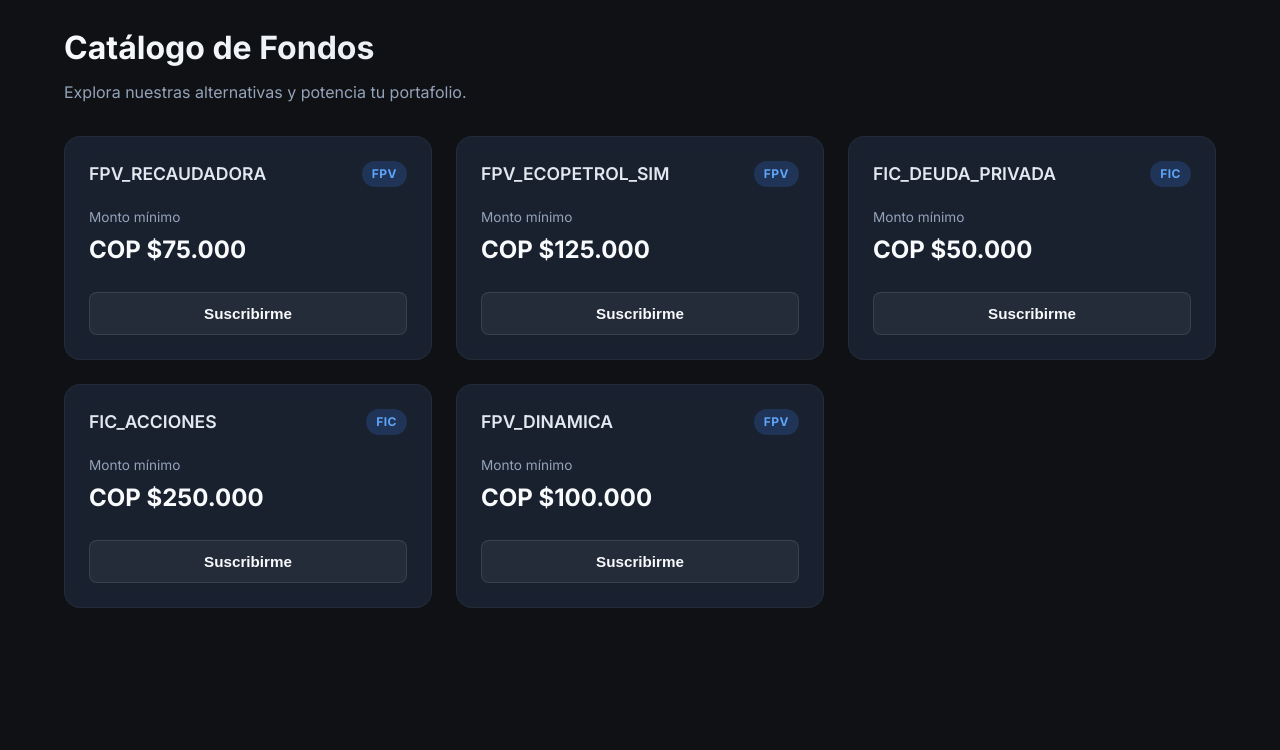
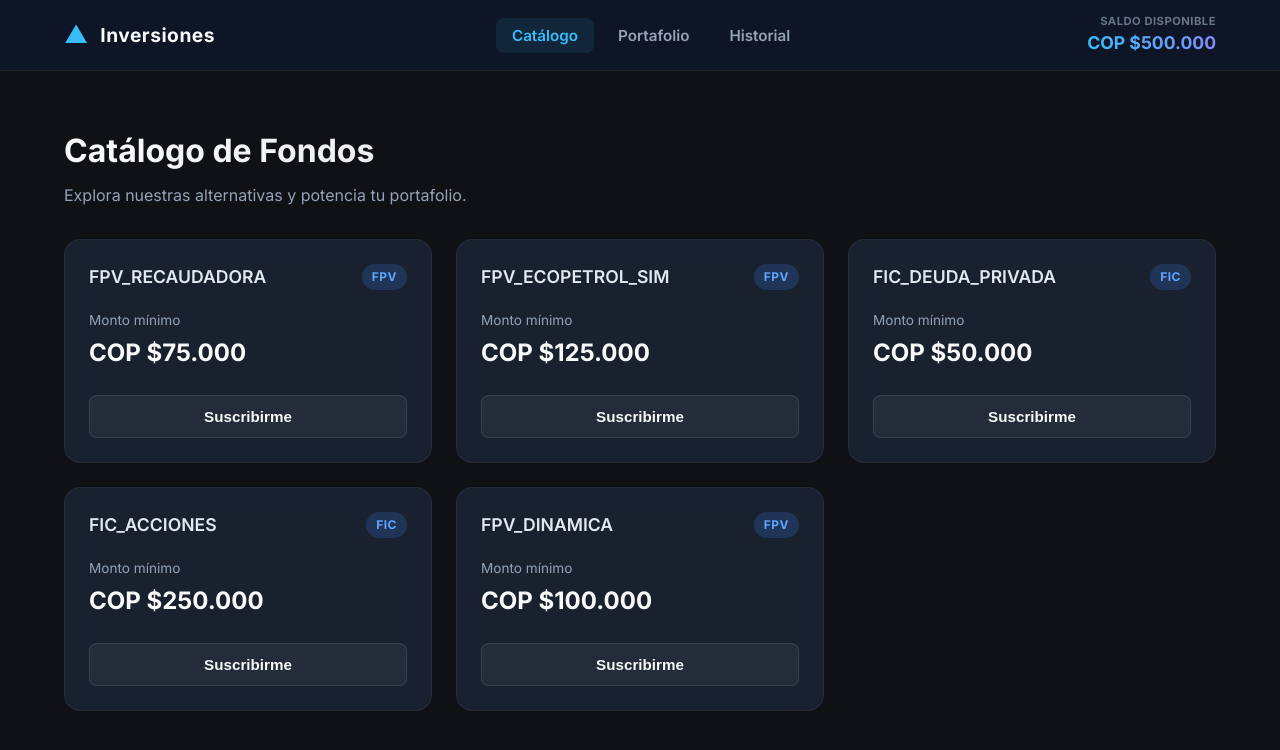
Before and after one commit to JuanTorresU/technical-test-juan-torres, an Angular app: page /catalog in a window 1280 px wide. Shown: the top 750 px of the page. Built offline with nearby package versions, Linux system fonts and the light colour scheme.

Commit message:
feat: implement global navigation bar with balance display and routing links

```diff
--- a/src/app/app.component.html
+++ b/src/app/app.component.html
@@ -1 +1,29 @@
-<router-outlet></router-outlet>
+<nav class="main-navbar">
+  <div class="navbar-content">
+    <div class="brand">
+      <span class="logo-icon">▲</span>
+      <h1>Inversiones</h1>
+    </div>
+
+    <ul class="nav-links">
+      <li>
+        <a routerLink="/catalog" routerLinkActive="active" class="nav-item">Catálogo</a>
+      </li>
+      <li>
+        <a routerLink="/portfolio" routerLinkActive="active" class="nav-item">Portafolio</a>
+      </li>
+      <li>
+        <a routerLink="/history" routerLinkActive="active" class="nav-item">Historial</a>
+      </li>
+    </ul>
+
+    <div class="global-balance">
+      <span class="label">Saldo Disponible</span>
+      <strong class="amount highlight">{{ store.balance() | currencyCop }}</strong>
+    </div>
+  </div>
+</nav>
+
+<main class="main-layout">
+  <router-outlet></router-outlet>
+</main>
--- a/src/app/app.component.scss
+++ b/src/app/app.component.scss
@@ -0,0 +1,121 @@
+:host {
+  display: block;
+  min-height: 100vh;
+  display: flex;
+  flex-direction: column;
+}
+
+.main-navbar {
+  position: sticky;
+  top: 0;
+  z-index: 50;
+  background: rgba(15, 23, 42, 0.85); /* Slate 900 tint */
+  backdrop-filter: blur(12px);
+  -webkit-backdrop-filter: blur(12px);
+  border-bottom: 1px solid rgba(255, 255, 255, 0.05);
+
+  .navbar-content {
+    max-width: 1200px;
+    margin: 0 auto;
+    padding: 0 24px;
+    height: 70px;
+    display: flex;
+    justify-content: space-between;
+    align-items: center;
+  }
+}
+
+.brand {
+  display: flex;
+  align-items: center;
+  gap: 12px;
+
+  .logo-icon {
+    font-size: 1.5rem;
+    color: #38bdf8;
+  }
+
+  h1 {
+    margin: 0;
+    font-size: 1.2rem;
+    font-weight: 700;
+    color: #f8fafc;
+    letter-spacing: 0.5px;
+  }
+}
+
+.nav-links {
+  display: flex;
+  list-style: none;
+  gap: 8px;
+  margin: 0;
+  padding: 0;
+
+  .nav-item {
+    text-decoration: none;
+    color: #94a3b8;
+    padding: 8px 16px;
+    border-radius: 8px;
+    font-weight: 600;
+    font-size: 0.95rem;
+    transition: all 0.2s ease;
+
+    &:hover {
+      color: #e2e8f0;
+      background: rgba(255, 255, 255, 0.05);
+    }
+
+    &.active {
+      color: #38bdf8;
+      background: rgba(56, 189, 248, 0.1);
+    }
+  }
+}
+
+.global-balance {
+  display: flex;
+  flex-direction: column;
+  align-items: flex-end;
+  justify-content: center;
+
+  .label {
+    font-size: 0.7rem;
+    color: #64748b;
+    text-transform: uppercase;
+    font-weight: 700;
+    letter-spacing: 0.5px;
+  }
+
+  .amount {
+    font-size: 1.1rem;
+    color: #f8fafc;
+    font-weight: 700;
+
+    &.highlight {
+      background: linear-gradient(90deg, #38bdf8, #818cf8);
+      -webkit-background-clip: text;
+      -webkit-text-fill-color: transparent;
+    }
+  }
+}
+
+/* Áreas de contenido empotradas de Angular */
+.main-layout {
+  flex: 1;
+  padding: 32px 0;
+}
+
+@media (max-width: 768px) {
+  .main-navbar .navbar-content {
+    flex-wrap: wrap;
+    height: auto;
+    padding: 16px 20px;
+    gap: 16px;
+  }
+
+  .nav-links {
+    order: 3;
+    width: 100%;
+    justify-content: center;
+  }
+}
--- a/src/app/app.component.ts
+++ b/src/app/app.component.ts
@@ -1,13 +1,15 @@
-import { Component } from '@angular/core';
-import { RouterOutlet } from '@angular/router';
+import { Component, inject } from '@angular/core';
+import { RouterOutlet, RouterLink, RouterLinkActive } from '@angular/router';
+import { InvestmentStore } from './state/investment.store';
+import { CurrencyCopPipe } from './shared/currency-cop.pipe';
 
 @Component({
   selector: 'app-root',
   standalone: true,
-  imports: [RouterOutlet],
+  imports: [RouterOutlet, RouterLink, RouterLinkActive, CurrencyCopPipe],
   templateUrl: './app.component.html',
-  styleUrl: './app.component.scss'
+  styleUrls: ['./app.component.scss']
 })
 export class AppComponent {
-  title = 'technical-test-funds-app';
+  readonly store = inject(InvestmentStore);
 }
```
